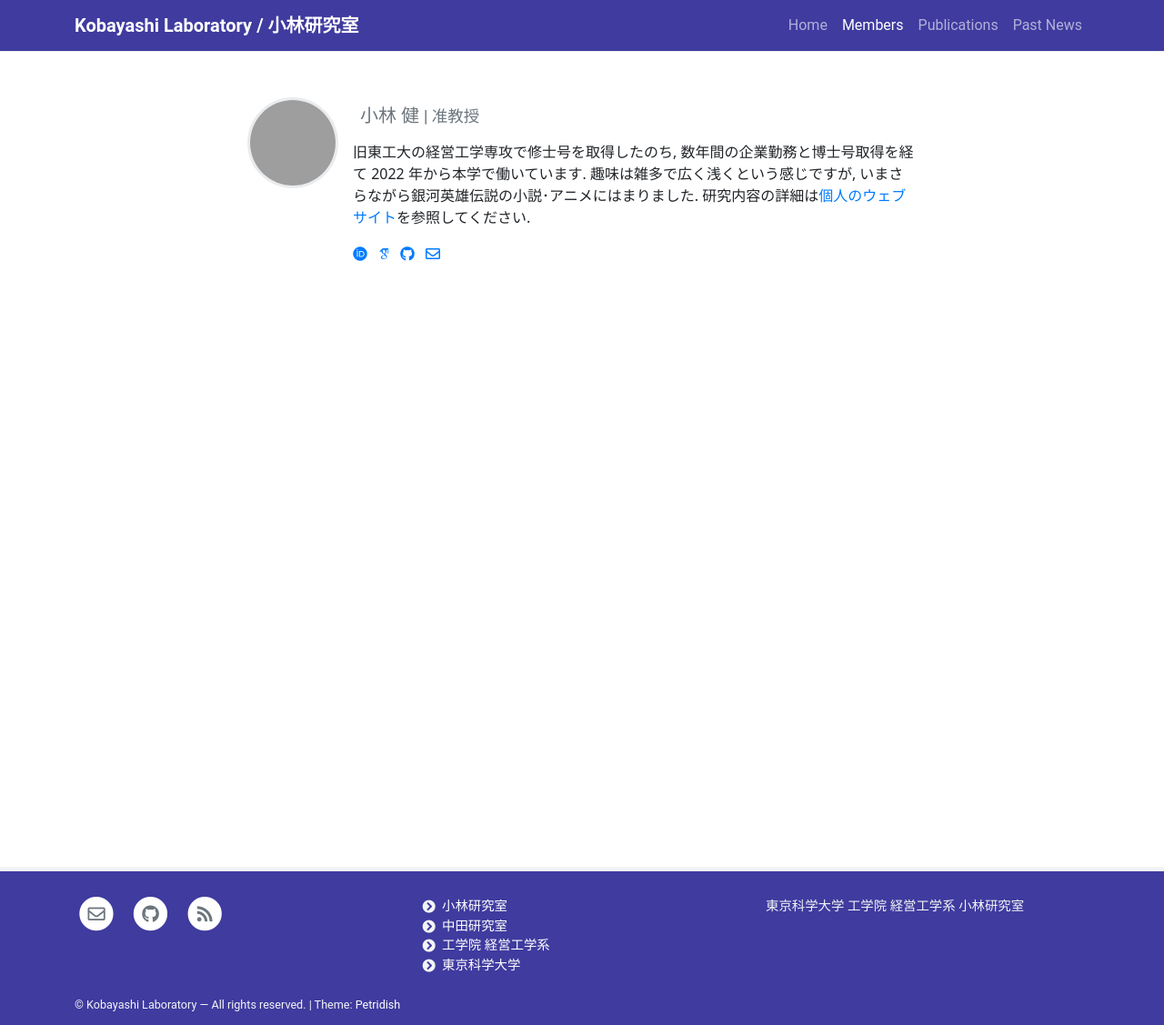
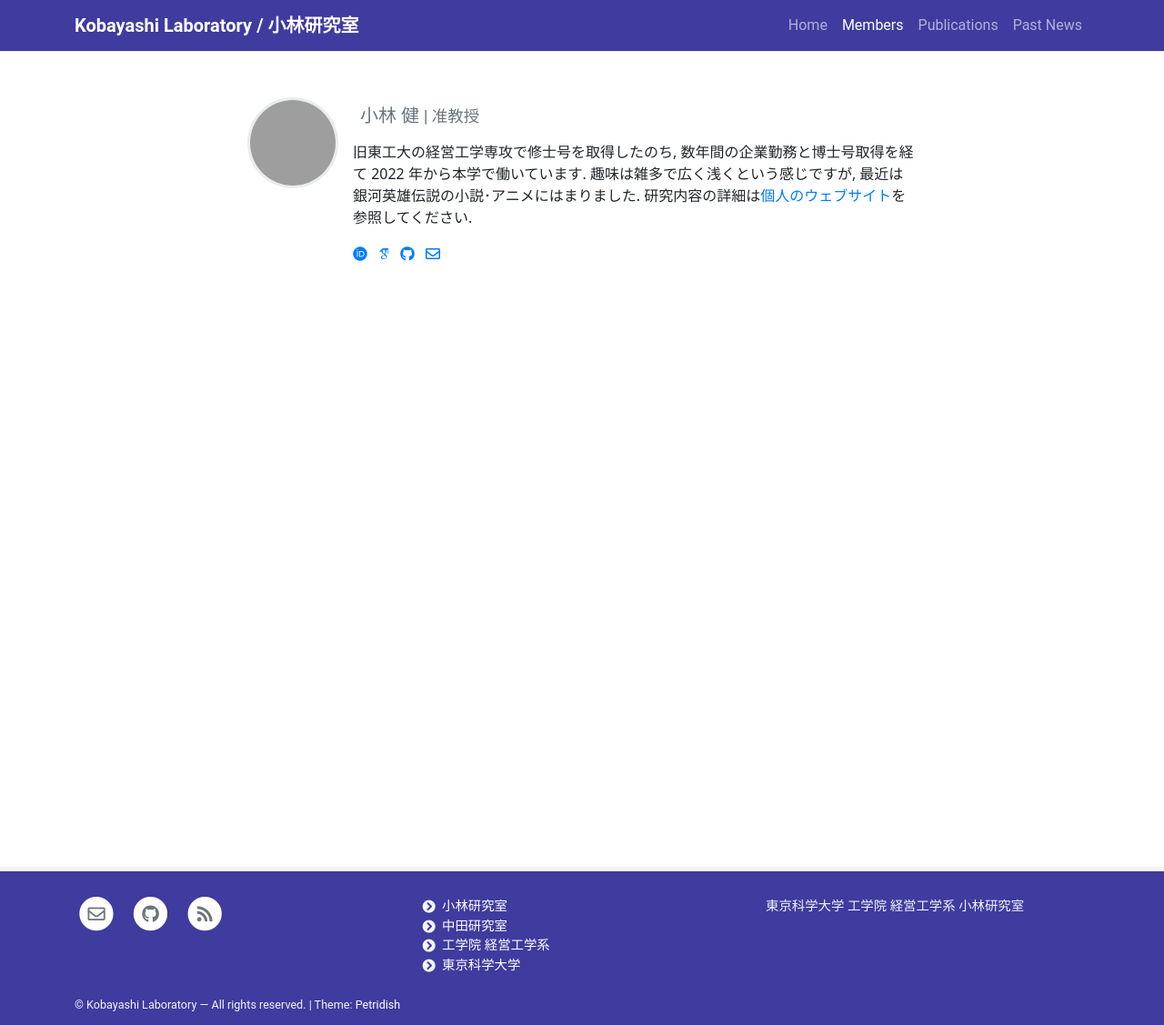
Before and after one commit to isct-koba-lab/isct-koba-lab.github.io, a Jekyll site: the page built from pages/members.md, in a window 1280 px wide. Shown: the whole page at 91% size. Built offline with Jekyll 4.4.1, drawn with Linux system fonts in a browser that asks for light colours; some web fonts are replaced; grey boxes are pictures that could not be loaded.

Commit message:
update profile

```diff
--- a/_data/team.yml
+++ b/_data/team.yml
@@ -3,7 +3,7 @@
 - name: 小林 健
   role: 准教授 # Will appear next to name
   image: https://scholar.googleusercontent.com/citations?view_op=medium_photo&user=fyMWmOMAAAAJ # Can be external link
-  description:  旧東工大の経営工学専攻で修士号を取得したのち, 数年間の企業勤務と博士号取得を経て 2022 年から本学で働いています. 趣味は雑多で広く浅くという感じですが, いまさらながら銀河英雄伝説の小説･アニメにはまりました. 研究内容の詳細は[個人のウェブサイト](https://kenkoba2119.github.io/)を参照してください.
+  description:  旧東工大の経営工学専攻で修士号を取得したのち, 数年間の企業勤務と博士号取得を経て 2022 年から本学で働いています. 趣味は雑多で広く浅くという感じですが, 最近は銀河英雄伝説の小説･アニメにはまりました. 研究内容の詳細は[個人のウェブサイト](https://kenkoba2119.github.io/)を参照してください.
   orcid: 0000-0002-6609-7488
   googlescholar: fyMWmOMAAAAJ
   github: KenKoba2119
```
